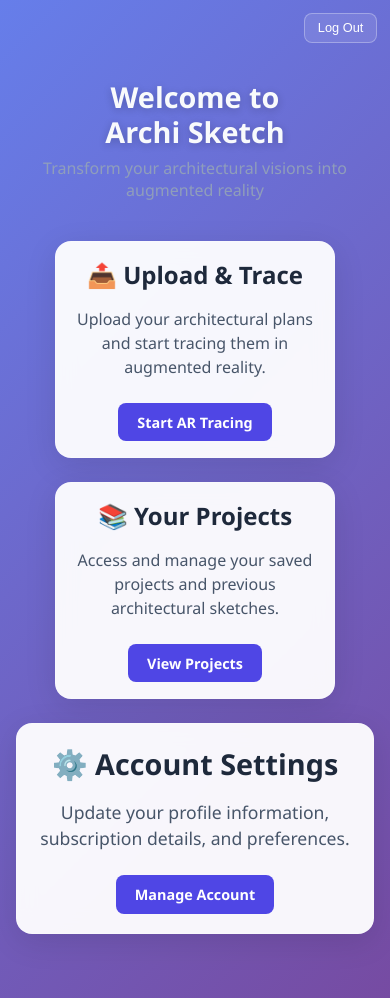
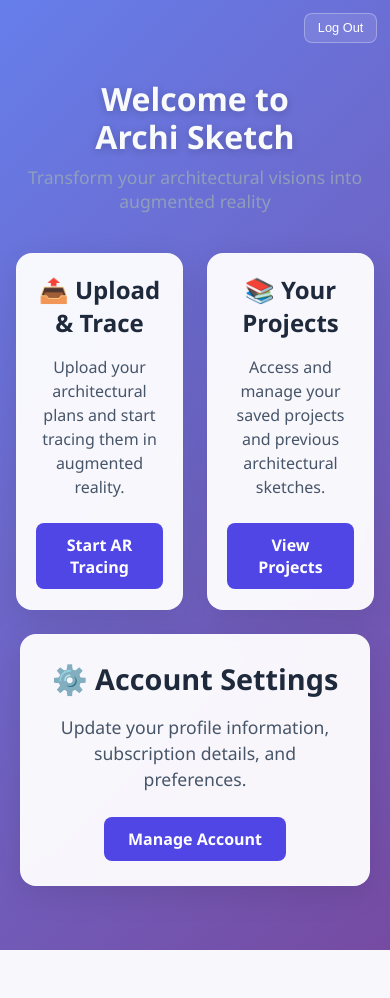
Before and after one commit to Arhyeldee001/Archi-Sketch, a Python web app: template templates/dashboard.html in a window 390 px wide. After the commit the page ends 950 px from the top, so only its background shows below. Run offline with Jinja, Linux system fonts and the light colour scheme; the template is opened without the code that fills it, so the values that code supplies are empty.

Commit message:
Update dashboard.html

```diff
--- a/templates/dashboard.html
+++ b/templates/dashboard.html
@@ -205,29 +205,31 @@
             }
         }
 
-        @media (max-width: 480px) {
-            .header h1 {
-                font-size: 1.8rem;
-            }
-
-            .header p {
-                font-size: 1rem;
+        /* iPhone 6/7/8 Plus and similar (414px and below) */
+        @media (max-width: 414px) {
+            .cards-row {
+                flex-direction: row; /* Force horizontal layout */
+                flex-wrap: wrap;
             }
 
             .card.top-card {
-                width: 100%;
-                max-width: 280px;
-                padding: 1rem;
+                width: calc(50% - 0.75rem); /* Two cards side by side */
+                max-width: none;
+                min-width: 0;
             }
 
             .card.bottom-card {
-                padding: 1.2rem;
+                width: 100%; /* Full width bottom card */
+                max-width: 350px;
             }
+        }
 
-            .btn-primary {
-                padding: 0.6rem 1.2rem;
-                font-size: 0.9rem;
+        /* Very small phones (e.g., iPhone 5/SE - 320px) */
+        @media (max-width: 320px) {
+            .card.top-card {
+                width: 100%; /* Stack vertically on tiny screens */
             }
+        }
         }
     </style>
 </head>
```
